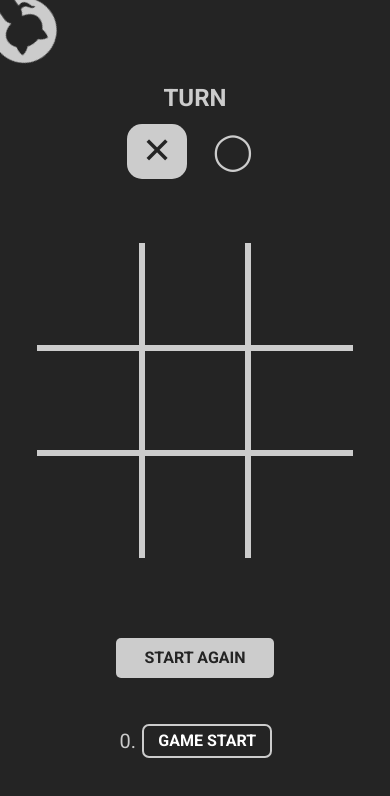
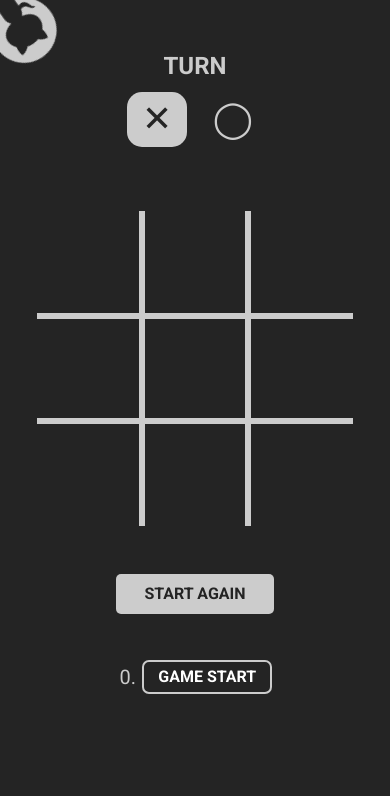
Before and after one commit to Alejandro-Madero/tic-tac-toe, a React (Vite) app: page / in a window 390 px wide. Shown: the top 796 px of the page. Built offline with nearby package versions, Linux system fonts and the light colour scheme.

Commit message:
fixed compareBoard func error and updated history & game container styles to padding and btn

```diff
--- a/src/App.module.css
+++ b/src/App.module.css
@@ -49,6 +49,7 @@
   }
   .game-container {
     width: 80%;
+    padding-top: 0;
   }
 
   .game-container h1 {
@@ -63,7 +64,7 @@
 @media (max-width: 500px) {
   .game-container {
     width: 90%;
-    padding-top: 2rem;
+    padding-top: 0rem;
   }
 
   .game-container h1 {
@@ -76,5 +77,6 @@
   }
   .start-again-btn {
     font-size: 1rem;
+    margin-top: 3rem;
   }
 }
--- a/src/components/History.module.css
+++ b/src/components/History.module.css
@@ -61,6 +61,7 @@
 
   .btns-container {
     gap: 0.5rem;
+    min-height: 200px;
   }
 
   .move {
--- a/src/utils/compareBoard.js
+++ b/src/utils/compareBoard.js
@@ -1,6 +1,4 @@
 export const compareBoard = (board, lastBoard) => {
-  if (!lastBoard) return true;
-
   const isSameBoard = board
     .map((el, i) => el === lastBoard[i])
     .every((el) => el === true);
```
